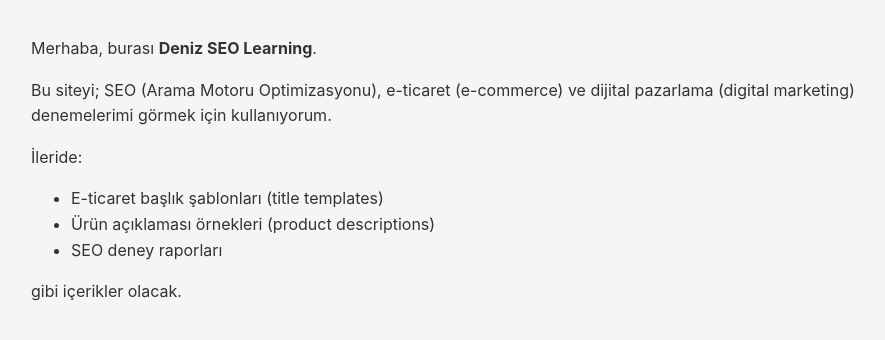
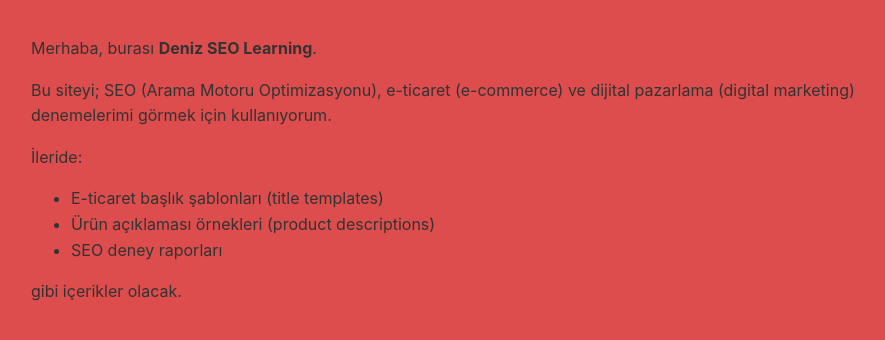
Before and after one commit to DenizVRTL/deniz-seo-learning, a Jekyll site: the page built from index.md, in a window 1280 px wide. Shown: the top 340 px of the page, without its empty margins (179-1064 px from the left). Built offline with Jekyll 4.4.1, drawn with Linux system fonts in a browser that asks for light colours.

Commit message:
Update custom.css

```diff
--- a/assets/css/custom.css
+++ b/assets/css/custom.css
@@ -9,5 +9,5 @@ body {
     max-width: 860px;
     margin: 0 auto;
     padding: 20px;
-    background-color: #f5f5f5; /* TEST İÇİN EKLEDİK */
+    background-color: #dd4d4d; /* TEST İÇİN EKLEDİK */
 }
```
